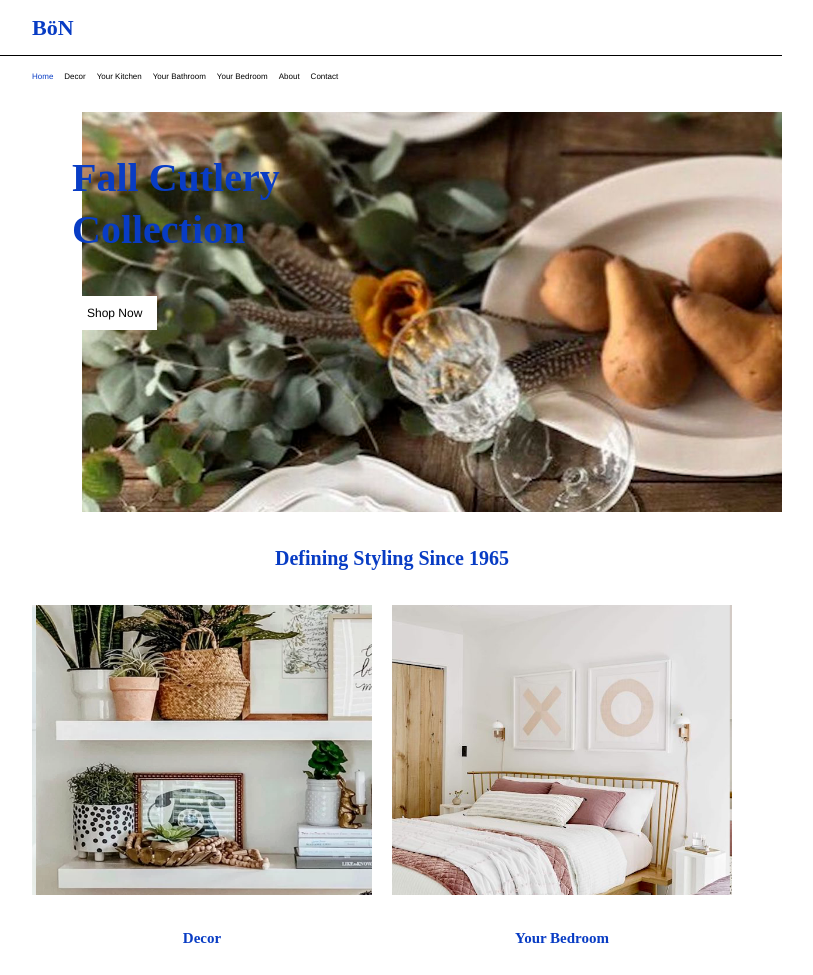
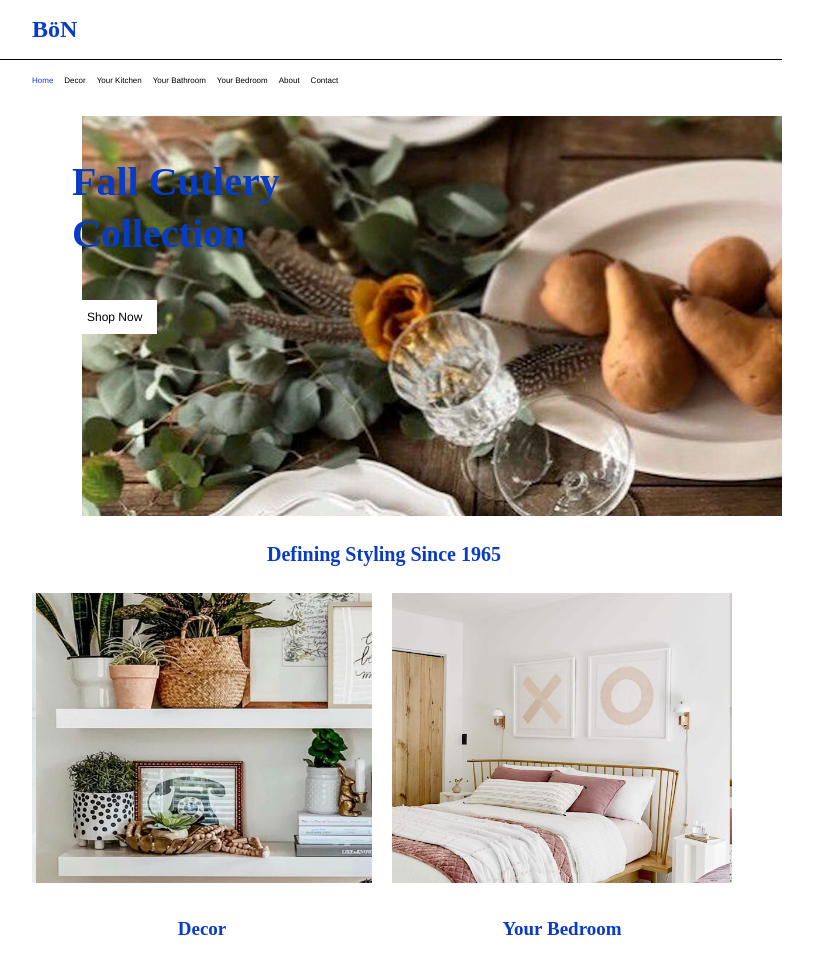
Before and after one commit to danieltongusc/danieltongusc.github.io.2, a plain HTML site: page USC2008/a1/index.html in a window 1280 px wide. Shown: the top 975 px of the page, without its empty margins (16-829 px from the left). Drawn offline with Linux system fonts and the light colour scheme.

Commit message:
font size adjustments

```diff
--- a/USC2008/a1/styles.css
+++ b/USC2008/a1/styles.css
@@ -13,7 +13,7 @@
 }
 
 h1 {
-    font-size: 22px;
+    font-size: 24px;
 }
 
 h2 {
@@ -68,13 +68,14 @@ main {
     font-family: "Times New Roman", serif;
     color: #083cc4;
     text-align: center;
-    margin: 35px;
+    margin: 27px;
     width: 650px;
+
 }
 
 .dual-image-container {
     width: 720px;
-    margin-bottom: 50px;
+    margin-bottom: 40px;
     display: flex;
     flex-grow: 0;
     flex-shrink: 0;
@@ -108,7 +109,7 @@ img {
 h3 {
     color: #083cc4;
     margin-top: 35px;
-    font-size: 15px;
+    font-size: 19px;
     font-family: "Times New Roman", serif;
 }
 
```
Also changed, not shown: 2 other files.
